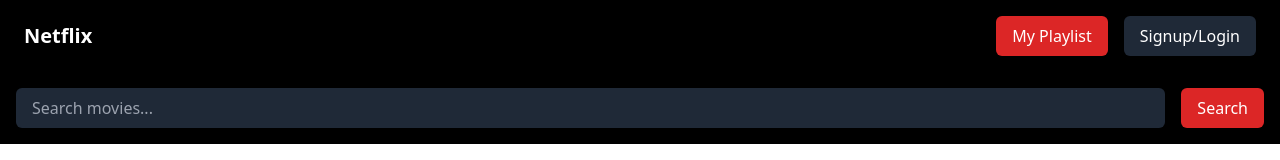
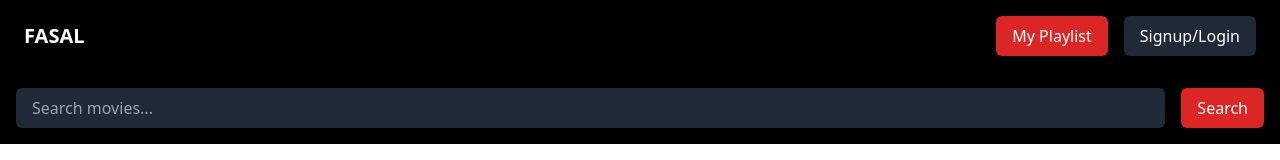
Before and after one commit to Anuragk7/Movie, a React (Vite) app in the folder client/: page / in a window 1280 px wide. Shown: the top 160 px of the page. Built offline with nearby package versions, Linux system fonts and the light colour scheme.

Commit message:
Update Routes.jsx

```diff
--- a/client/src/Routes.jsx
+++ b/client/src/Routes.jsx
@@ -25,7 +25,7 @@
     return (
       <>
         <div className="bg-black py-4 px-6 flex items-center justify-between flex-wrap">
-          <h1 className="text-white text-xl font-bold">Netflix</h1>
+          <h1 className="text-white text-xl font-bold">FASAL</h1>
           <div className="flex space-x-4 mt-2 md:mt-0">
             <button
               className="bg-red-600 hover:bg-red-700 text-white px-4 py-2 rounded-md w-full md:w-auto"
```
